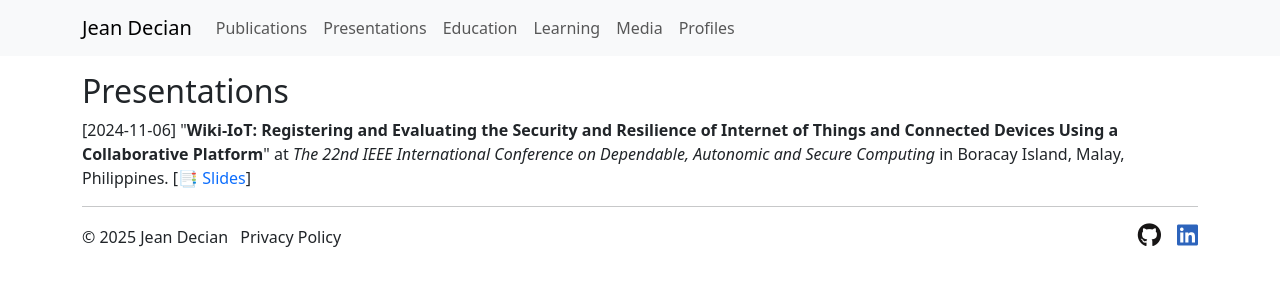
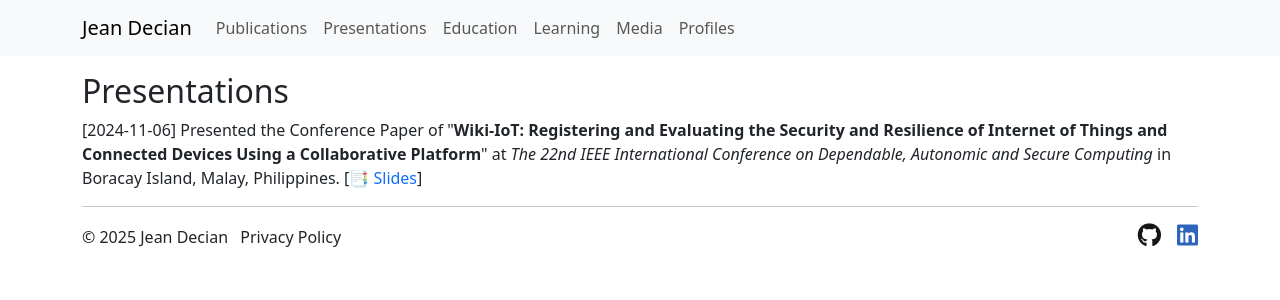
Before and after one commit to jeandecian/info, a Jekyll site: the page built from _pages/presentations.md, in a window 1280 px wide. Shown: the top 300 px of the page. Built offline with Jekyll 4.4.1, drawn with Linux system fonts in a browser that asks for light colours; nearby versions of some CDN libraries.

Commit message:
add material attribute

```diff
--- a/_data/presentations.yml
+++ b/_data/presentations.yml
@@ -1,4 +1,5 @@
 - paper: "Wiki-IoT: Registering and Evaluating the Security and Resilience of Internet of Things and Connected Devices Using a Collaborative Platform"
+  material: Conference Paper
   conference: The 22nd IEEE International Conference on Dependable, Autonomic and Secure Computing
   conference-url: https://cyber-science.org/2024/dasc/
   date: 2024-11-06
--- a/_pages/presentations.md
+++ b/_pages/presentations.md
@@ -9,7 +9,9 @@ permalink: /presentations/
   <ul class="list-unstyled">
     {% for presentation in site.data.presentations %}
     <li>
-      [{{ presentation.date }}] "<b>{{ presentation.paper }}</b>" at
+      [{{ presentation.date }}] Presented the {{ presentation.material }} of "<b
+        >{{ presentation.paper }}</b
+      >" at
       <i
         ><a
           href="{{ presentation.conference-url }}"
```
